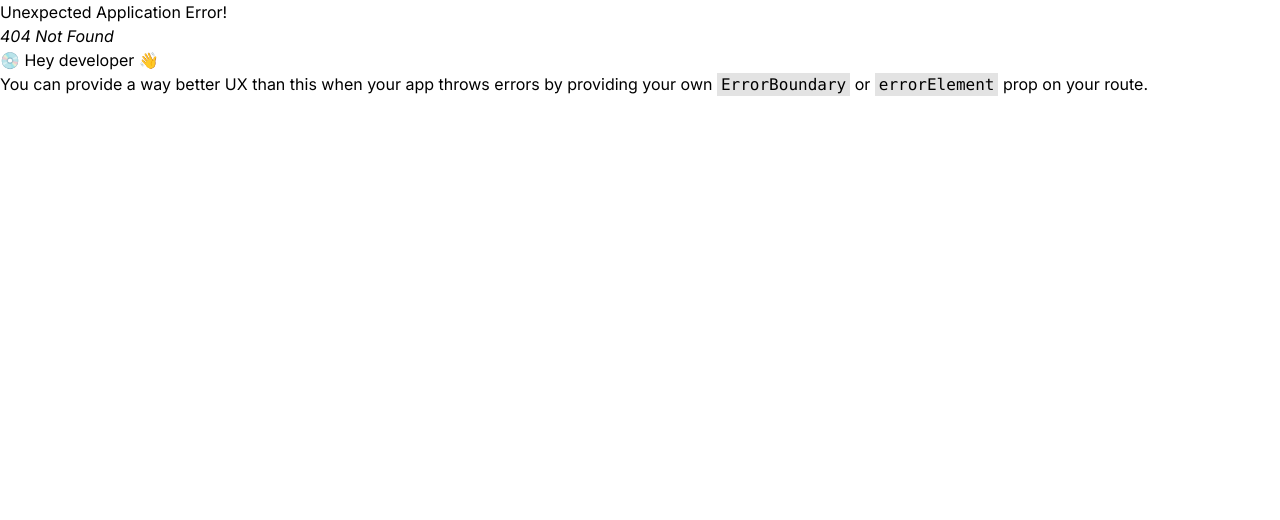
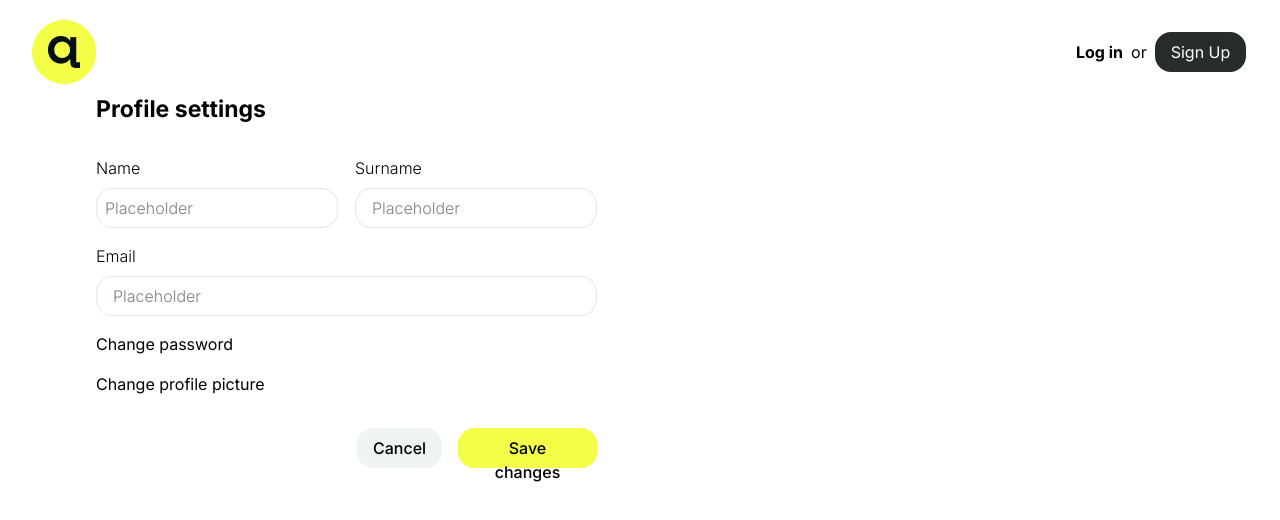
Before and after one commit to AlenCirikovic/auctionbay-frontend, a React (Vite) app: page /profilesettings in a window 1280 px wide. Before the commit this address had no page. Shown: the top 520 px of the page. Built offline with nearby package versions, Linux system fonts and the light colour scheme.

Commit message:
Created Profile settings pop up

```diff
--- a/src/components/Navbar.tsx
+++ b/src/components/Navbar.tsx
@@ -1,16 +1,38 @@
 import { useState, type FC } from "react";
 import { Link, useNavigate } from "react-router";
 import authStore from "../stores/auth.store";
-import ProfileDropdown from "./popups/Initial";
+import ProfileDropdown from "./popups/ProfileDropdown";
+import axios from "axios";
 
 const Navbar: FC = () => {
     const navigate = useNavigate();
     const [activeDiv, setActiveDiv] = useState(0);
     const [isDropdownOpen, setIsDropdownOpen] = useState(false);
+    const [apiError, setApiError] = useState('')
+    const [showError, setShowError] = useState(false)
 
-    const handleLogout = () => {
-        authStore.signout();
-        navigate("/login");
+    const handleLogout = async () => {
+        try {
+            const response = await axios.post('http://localhost:3000/auth/signout')
+            if (response.data?.statusCode === 400) {
+                setApiError(response.data.message)
+                setShowError(true)
+            } else if (response.data?.statusCode === 500) {
+                setApiError(response.data.message)
+                setShowError(true)
+            } else {
+                authStore.signout()
+                navigate('/')
+            }
+        } catch (error) {
+            if (axios.isAxiosError(error)) {
+                setApiError(error.response?.data?.message || 'Signout failed')
+                setShowError(true)
+            } else {
+                setApiError('An unexpected error occurred')
+                setShowError(true)
+            }
+        }
     };
 
     const toggleDropdown = () => {
@@ -22,6 +44,13 @@ const Navbar: FC = () => {
     return (
         <>
             <div className="flex flex-row h-[104px] justify-between pt-[20px] pr-[32px] pb-[20px] pl-[32px] items-center">
+                                        <div className="flex w-[347px] h-[64px] gap-[32px]">
+                            <Link to="/">
+                                <div className="w-[64px] h-[64px] gap-[32px]">
+                                    <img className="w-[64px] h-[64px]" src="logotypes/logo.png" alt="Logotip" />
+                                </div>
+                            </Link>
+                        </div>
                 {authStore.user ? (
                     <>
                         <div className="flex w-[347px] h-[64px] gap-[32px]">
@@ -92,6 +121,7 @@ const Navbar: FC = () => {
                 )}
             </div>
         </>
+
     )
 }
 
--- /dev/null
+++ b/src/components/popups/ProfileSettings.tsx
@@ -0,0 +1,54 @@
+
+
+const ProfileSettings = () => {
+    return (
+        <>
+            <div className="flex flex-col absolute w-[533px] h-[404px] rounded-[16px] p-[16px] gap-[32px] top-[80px] left-[80px]">
+
+
+                <header>
+                    <div className="flex w-full gap-[16px] h-[28px]">
+                        <h4 className="font-bold text-[23px] leading-[120%]">Profile settings</h4>
+                    </div>
+                </header>
+
+
+                <form className="flex flex-col w-[501px] h-[240px] gap-[16px]">
+                    <div className="flex w-[501px] h-[72px] gap-[17px]">
+                        <div className="flex flex-col w-[242px] h-[72px] gap-[8px]">
+                            <label className="w-[184px] h-[24px] font-light text-[16px] leading-[24px]" htmlFor="name">Name</label>
+                            <input className="pt-[16px] pr-[8px] pb-[16px] pl-[8px] gap-[8px] font-light text-[16px] leading-[24px] h-[40px] w-[242px] rounded-[16px] border-[1px] border-[#DDE9E6] " type="text" name="name" placeholder="Placeholder" />
+
+                        </div>
+                        <div className="flex flex-col w-[242px] h-[72px] gap-[8px]">
+                            <label className="w-[184px] h-[24px] font-light text-[16px] leading-[24px]" htmlFor="surname">Surname</label>
+                            <input className="pt-[8px] pr-[16px] pb-[8px] pl-[16px] gap-[8px] font-light text-[16px] leading-[24px] h-[40px] w-[242px] rounded-[16px] border-[1px] border-[#DDE9E6] " type="text" name="surname" placeholder="Placeholder" />
+                        </div>
+                    </div>
+
+                    <div className="flex flex-col w-[501px] h-[72px] gap-[8px]">
+                        <label className="h-[24px] font-light text-[16px] leading-[24px]" htmlFor="email">Email</label>
+                        <input className="pt-[8px] pr-[16px] pb-[8px] pl-[16px] gap-[8px] font-light text-[16px] leading-[24px] h-[40px] w-full rounded-[16px] border-[1px] border-[#DDE9E6] " type="email" name="email" placeholder="Placeholder" />
+                    </div>
+
+                    <button className="text-left">Change password</button>
+                    <button className="text-left">Change profile picture</button>
+
+                </form>
+
+                <div className="flex justify-end items-center w-fill h-[40px] gap-[16px]">
+                    <div className="w-[85px] h-[40px] min-[40px] rounded-[16px] pt-[8px] pr-[16px] pb-[8px] pl-[16px] gap-[8px] bg-[#EDF4F2]">
+                        <button className="font-medium text-[16px] leading-[24px]">Cancel</button>
+                    </div>
+                    <div className="w-[139px] h-[40px] min-[40px] rounded-[16px] pt-[8px] pr-[16px] pb-[8px] pl-[16px] gap-[8px] bg-[#F4FF47]">
+                        <button className="font-medium text-[16px] leading-[24px]">Save changes</button>
+                    </div>
+                </div>
+
+
+            </div>
+        </>
+    )
+}
+
+export default ProfileSettings
--- a/src/main.tsx
+++ b/src/main.tsx
@@ -9,6 +9,7 @@ import AuthLayout from './components/layouts/AuthLayout.tsx'
 import ProtectedRoute from './routes/ProtectedRoute.tsx'
 import Home from './pages/Home.tsx'
 import MainLayout from './components/layouts/MainLayout.tsx'
+import ProfileSettings from './components/popups/ProfileSettings.tsx'
 const router = createBrowserRouter([
   {
     path: '/',
@@ -20,8 +21,8 @@ const router = createBrowserRouter([
         children: [
           { index: true, element: <Home /> },
           {
-            path: 'dashboard',
-            element: <ProtectedRoute />,
+            path: 'profilesettings',
+            element: <ProfileSettings />,
             children: [],
           },
         ],
```
Also changed, not shown: src/components/popups/ProfileDropdown.tsx (renamed from src/components/popups/Initial.tsx, +4 -3 lines), src/components/popups/ChangeAvatar.tsx (added), src/components/popups/ChangePassword.tsx (added).
